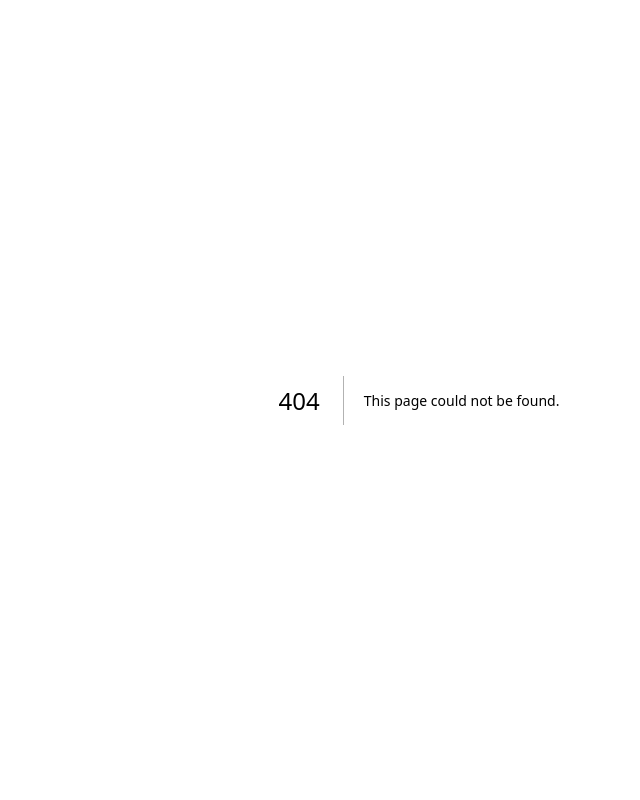
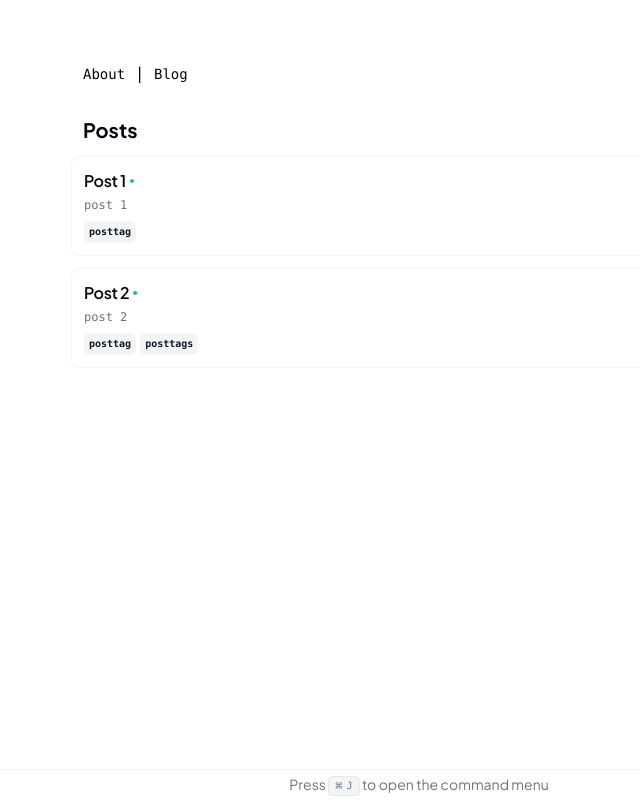
Before and after one commit to ishwargov/ishwargov.github.io, a Next.js app: page /blog in a window 1280 px wide. Before the commit this address had no page. Shown: the whole page, without its empty margins (221-861 px from the left). Built offline with nearby package versions, Linux system fonts and the light colour scheme.

Commit message:
added blog page layout

```diff
--- /dev/null
+++ b/src/app/blog/page.tsx
@@ -0,0 +1,54 @@
+import { Avatar, AvatarFallback, AvatarImage } from "@/components/ui/avatar";
+import { Card, CardHeader, CardContent } from "@/components/ui/card";
+import { Badge } from "@/components/ui/badge";
+import { CommandMenu } from "@/components/command-menu";
+import { Metadata } from "next";
+import { Section } from "@/components/ui/section";
+import { GlobeIcon, MailIcon, PhoneIcon } from "lucide-react";
+import { Button } from "@/components/ui/button";
+import { RESUME_DATA } from "@/data/resume-data";
+import { BlogCard } from "@/components/project-card";
+
+export default function Page() {
+    return (
+    <main className="container relative mx-auto scroll-my-12 overflow-auto p-4 print:p-12 md:p-16">
+      <section className="mx-auto w-full max-w-2xl space-y-8 bg-white print:space-y-6">
+        <div className="flex items-center gap-x-3 align-baseline leading-none print:hidden">
+            <a href="/"><h2 className="font-mono text-sm hover:underline">About</h2></a>
+            |
+            <a href="/blog"><h2 className="font-mono text-sm hover:underline">Blog</h2></a>
+        </div>
+
+        <Section className="print-force-new-page scroll-mb-16">
+          <h2 className="text-xl font-bold">Posts</h2>
+          <div className="-mx-3 grid grid-cols-1 gap-3">
+            {RESUME_DATA.posts.map((posts) => {
+              return (
+                <BlogCard
+                  key={posts.title}
+                  title={posts.title}
+                  description={posts.description}
+                  tags={posts.techStack}
+                  link={"link" in posts ? posts.link.href : undefined}
+                />
+              );
+            })}
+          </div>
+        </Section>
+
+        </section>
+        <CommandMenu
+            links={[
+                {
+                url: RESUME_DATA.personalWebsiteUrl,
+                title: "Personal Website",
+                },
+                ...RESUME_DATA.contact.social.map((socialMediaLink) => ({
+                url: socialMediaLink.url,
+                title: socialMediaLink.name,
+                })),
+        ]}
+        />
+    </main>
+    );
+}
--- a/src/app/page.tsx
+++ b/src/app/page.tsx
@@ -7,7 +7,7 @@ import { Section } from "@/components/ui/section";
 import { GlobeIcon, MailIcon, PhoneIcon } from "lucide-react";
 import { Button } from "@/components/ui/button";
 import { RESUME_DATA } from "@/data/resume-data";
-import { ProjectCard } from "@/components/project-card";
+import { ProjectCard, BlogCard } from "@/components/project-card";
 
 export const metadata: Metadata = {
   title: `${RESUME_DATA.name} | ${RESUME_DATA.about}`,
@@ -200,6 +200,24 @@ export default function Page() {
             })}
           </div>
         </Section>
+
+        <Section className="print-force-new-page scroll-mb-16">
+          <h2 className="text-xl font-bold">Posts</h2>
+          <div className="-mx-3 grid grid-cols-1 gap-3">
+            {RESUME_DATA.posts.map((posts) => {
+              return (
+                <BlogCard
+                  key={posts.title}
+                  title={posts.title}
+                  description={posts.description}
+                  tags={posts.techStack}
+                  link={"link" in posts ? posts.link.href : undefined}
+                />
+              );
+            })}
+          </div>
+        </Section>
+
       </section>
 
       <CommandMenu
--- a/src/components/project-card.tsx
+++ b/src/components/project-card.tsx
@@ -57,3 +57,47 @@ export function ProjectCard({ title, description, tags, link }: Props) {
     </Card>
   );
 }
+
+export function BlogCard({ title, description, tags, link }: Props) {
+  return (
+    <Card className="flex flex-col overflow-hidden border border-muted p-3 min-w-full">
+      <CardHeader className="">
+        <div className="space-y-1">
+          <CardTitle className="text-base">
+            {link ? (
+              <a
+                href={link}
+                target="_blank"
+                className="inline-flex items-center gap-1 hover:underline"
+              >
+                {title}{" "}
+                <span className="size-1 rounded-full bg-green-500"></span>
+              </a>
+            ) : (
+              title
+            )}
+          </CardTitle>
+          <div className="hidden font-mono text-xs underline print:visible">
+            {link?.replace("https://", "").replace("www.", "").replace("/", "")}
+          </div>
+          <CardDescription className="font-mono text-xs">
+            {description}
+          </CardDescription>
+        </div>
+      </CardHeader>
+      <CardContent className="mt-auto flex">
+        <div className="mt-2 flex flex-wrap gap-1">
+          {tags.map((tag) => (
+            <Badge
+              className="px-1 py-0 text-[10px]"
+              variant="secondary"
+              key={tag}
+            >
+              {tag}
+            </Badge>
+          ))}
+        </div>
+      </CardContent>
+    </Card>
+  );
+}
--- a/src/data/resume-data.tsx
+++ b/src/data/resume-data.tsx
@@ -29,7 +29,7 @@ export const RESUME_DATA = {
   summary:
     "I'm a software engineer with experience in low latency systems software. Also passionate about applying AI, particularly RL, to solve real-world problems.",
   avatarUrl: "https://lh3.googleusercontent.com/drive-viewer/AEYmBYRPYSf4IA0iSkcZFIkAqbJ1evR9cyV3HxI6TEqidLps4rGLyPNs3RXvdQSmL4xKdKaiKAVqdRY_vgO740xVzhVsm0WZaw=s1600",
-  personalWebsiteUrl: "https://github.ishwargov.io",
+  personalWebsiteUrl: "https://ishwargov.github.io",
   contact: {
     email: "ishwar.govind@gmail.com",
     tel: "0",
@@ -190,4 +190,29 @@ export const RESUME_DATA = {
       },
     },
   ],
+  posts: [
+    {
+      title: "Post 1",
+      techStack: [
+        "posttag",
+      ],
+      description: "post 1",
+      link: {
+        label: "",
+        href: "/",
+      },
+    },
+    {
+      title: "Post 2",
+      techStack: [
+        "posttag",
+        "posttags",
+      ],
+      description: "post 2",
+      link: {
+        label: "",
+        href: "/",
+      },
+    },
+  ],
 } as const;
```
